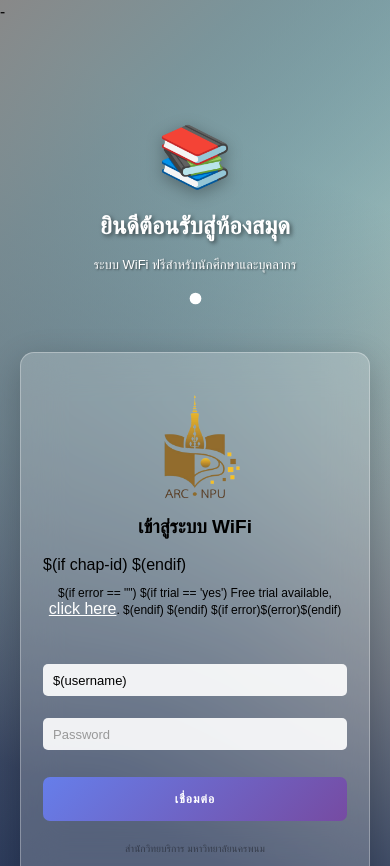
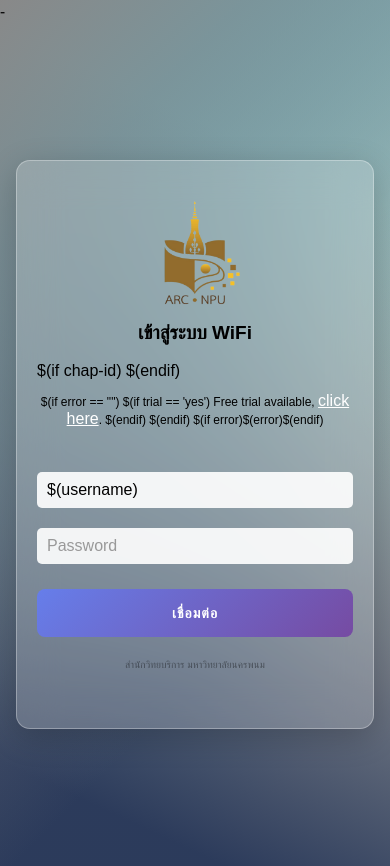
Before and after one commit to azimuthotg/LibLogin, a Django app: page /hotspot/login.html in a window 390 px wide. Run offline with Django 5.2, Linux system fonts and the light colour scheme; data comes from the database, SQL or seed files in the repository; data that the repository does not hold is empty.

Commit message:
fix: mobile display for hotspot login page
- On mobile (≤576px): hide left panel, show login card full-screen
- Move overflow:hidden to desktop-only (≥577px) to allow mobile scrolling
- Input font-size 16px on mobile to prevent iOS auto-zoom
- Bump login.css version v8→v9 in all hotspot login.html files
- Simplify 480px/380px breakpoints (only login card refinements needed)

Co-Authored-By: Claude Sonnet 4.6 <noreply@anthropic.com>

```diff
--- a/hotspot/login.html
+++ b/hotspot/login.html
@@ -7,7 +7,7 @@
     <meta http-equiv="expires" content="-1" />
     <meta name="viewport" content="width=device-width, initial-scale=1.0" />
     <title>Internet hotspot - Log in</title>-
-    <link rel="stylesheet" href="https://lib.npu.ac.th/liblogin/static/css/login.css?v=8">
+    <link rel="stylesheet" href="https://lib.npu.ac.th/liblogin/static/css/login.css?v=9">
 </head>
 
 <body>
--- a/hotspot/login_master.html
+++ b/hotspot/login_master.html
@@ -7,7 +7,7 @@
     <meta http-equiv="expires" content="-1" />
     <meta name="viewport" content="width=device-width, initial-scale=1.0" />
     <title>Internet hotspot - Log in</title>-
-    <link rel="stylesheet" href="https://lib.npu.ac.th/liblogin/static/css/login.css?v=8">
+    <link rel="stylesheet" href="https://lib.npu.ac.th/liblogin/static/css/login.css?v=9">
 </head>
 
 <body>
--- a/hotspot_lab/login.html
+++ b/hotspot_lab/login.html
@@ -7,7 +7,7 @@
     <meta http-equiv="expires" content="-1" />
     <meta name="viewport" content="width=device-width, initial-scale=1.0" />
     <title>Internet hotspot - Log in</title>-
-    <link rel="stylesheet" href="https://lib.npu.ac.th/liblogin/static/css/login.css?v=8">
+    <link rel="stylesheet" href="https://lib.npu.ac.th/liblogin/static/css/login.css?v=9">
 </head>
 
 <body>
--- a/hotspot_lan/login.html
+++ b/hotspot_lan/login.html
@@ -7,7 +7,7 @@
     <meta http-equiv="expires" content="-1" />
     <meta name="viewport" content="width=device-width, initial-scale=1.0" />
     <title>Internet hotspot - Log in</title>-
-    <link rel="stylesheet" href="https://lib.npu.ac.th/liblogin/static/css/login.css?v=8">
+    <link rel="stylesheet" href="https://lib.npu.ac.th/liblogin/static/css/login.css?v=9">
 </head>
 
 <body>
--- a/hotspot_office/login.html
+++ b/hotspot_office/login.html
@@ -7,7 +7,7 @@
     <meta http-equiv="expires" content="-1" />
     <meta name="viewport" content="width=device-width, initial-scale=1.0" />
     <title>Internet hotspot - Log in</title>-
-    <link rel="stylesheet" href="https://lib.npu.ac.th/liblogin/static/css/login.css?v=8">
+    <link rel="stylesheet" href="https://lib.npu.ac.th/liblogin/static/css/login.css?v=9">
 </head>
 
 <body>
--- a/hotspot_wifi/login.html
+++ b/hotspot_wifi/login.html
@@ -7,7 +7,7 @@
     <meta http-equiv="expires" content="-1" />
     <meta name="viewport" content="width=device-width, initial-scale=1.0" />
     <title>Internet hotspot - Log in</title>-
-    <link rel="stylesheet" href="https://lib.npu.ac.th/liblogin/static/css/login.css?v=8">
+    <link rel="stylesheet" href="https://lib.npu.ac.th/liblogin/static/css/login.css?v=9">
 </head>
 
 <body>
--- a/static/css/login.css
+++ b/static/css/login.css
@@ -66,7 +66,13 @@ table td:first-child{font-weight:700}
 
 body {
     font-family: 'Segoe UI', Tahoma, Geneva, Verdana, sans-serif;
-    overflow: hidden;
+}
+
+/* Prevent scroll on desktop split-screen only */
+@media (min-width: 577px) {
+    body {
+        overflow: hidden;
+    }
 }
 
 /* Dynamic background - Full Screen (Layer 1) */
@@ -452,48 +458,37 @@ body {
     }
 }
 
-/* Mobile Large (576px and below) */
+/* Mobile (576px and below) — Login-first: hide left panel, full-screen login */
 @media (max-width: 576px) {
-    .left-panel,
-    .right-panel {
-        height: auto;
-        min-height: 50vh;
-        padding: 30px 25px;
+    body {
+        overflow-y: auto;
     }
 
-    .slide-content {
-        max-width: 100%;
+    .split-container {
+        flex-direction: column;
+        height: auto;
+        min-height: 100vh;
     }
 
-    .slide-icon {
-        font-size: 70px;
-        margin-bottom: 25px;
+    /* Hide promotional content on mobile — user just needs to log in */
+    .left-panel {
+        display: none;
     }
 
-    .slide-title {
-        font-size: 26px;
-        margin-bottom: 18px;
-    }
-
-    .slide-description {
-        font-size: 14px;
-        margin-bottom: 20px;
-        line-height: 1.5;
-    }
-
-    .dots {
-        gap: 10px;
-        margin-top: 25px;
-    }
-
-    .dot {
-        width: 10px;
-        height: 10px;
+    .right-panel {
+        width: 100%;
+        height: auto;
+        min-height: 100vh;
+        padding: 30px 20px;
+        display: flex;
+        align-items: center;
+        justify-content: center;
     }
 
     .login-card {
         max-width: 100%;
-        padding: 30px 25px;
+        width: 100%;
+        padding: 30px 24px;
         border-radius: 16px;
     }
 
@@ -503,7 +498,7 @@ body {
     }
 
     .login-card form {
-        gap: 18px;
+        gap: 16px;
     }
 
     .login-card label {
@@ -519,14 +514,14 @@ body {
 
     .login-card input[type="text"],
     .login-card input[type="password"] {
-        height: 34px !important;
-        font-size: 14px !important;
+        height: 36px !important;
+        font-size: 16px !important;
     }
 
     .login-card input[type="submit"] {
-        padding: 10px;
-        font-size: 13px;
-        min-height: 44px;
+        padding: 12px;
+        font-size: 14px;
+        min-height: 48px;
     }
 
     .login-card .info {
@@ -537,65 +532,16 @@ body {
     .login-card .info.bt {
         font-size: 11px;
     }
-
-    .card-gallery {
-        grid-template-columns: 1fr;
-        gap: 15px;
-        padding: 15px;
-    }
-
-    .info-card {
-        padding: 25px 18px;
-    }
-
-    .card-icon {
-        font-size: 2.8rem;
-    }
-
-    .card-title {
-        font-size: 17px;
-    }
-
-    .card-description {
-        font-size: 13px;
-    }
 }
 
-/* Mobile Standard (480px and below) */
+/* Mobile Small (480px and below) — tighten login card padding */
 @media (max-width: 480px) {
-    .left-panel,
     .right-panel {
-        padding: 25px 20px;
-        min-height: 45vh;
-    }
-
-    .slide-icon {
-        font-size: 60px;
-        margin-bottom: 20px;
-    }
-
-    .slide-title {
-        font-size: 24px;
-        margin-bottom: 15px;
-    }
-
-    .slide-description {
-        font-size: 13px;
-        margin-bottom: 18px;
-    }
-
-    .dots {
-        gap: 8px;
-        margin-top: 20px;
-    }
-
-    .dot {
-        width: 9px;
-        height: 9px;
+        padding: 24px 16px;
     }
 
     .login-card {
-        padding: 28px 22px;
+        padding: 26px 20px;
         border-radius: 14px;
     }
 
@@ -605,24 +551,11 @@ body {
     }
 
     .login-card form {
-        gap: 16px;
+        gap: 14px;
     }
 
     .login-card label {
-        padding: 0 10px;
         border-radius: 5px;
-    }
-
-    .login-card input[type="text"],
-    .login-card input[type="password"] {
-        height: 32px !important;
-        font-size: 13px !important;
-    }
-
-    .login-card input[type="submit"] {
-        padding: 9px;
-        font-size: 12px;
-        border-radius: 7px;
     }
 
     .login-card .info {
```
Also changed, not shown: other parts of static/css/login.css (+5 -73 lines).
